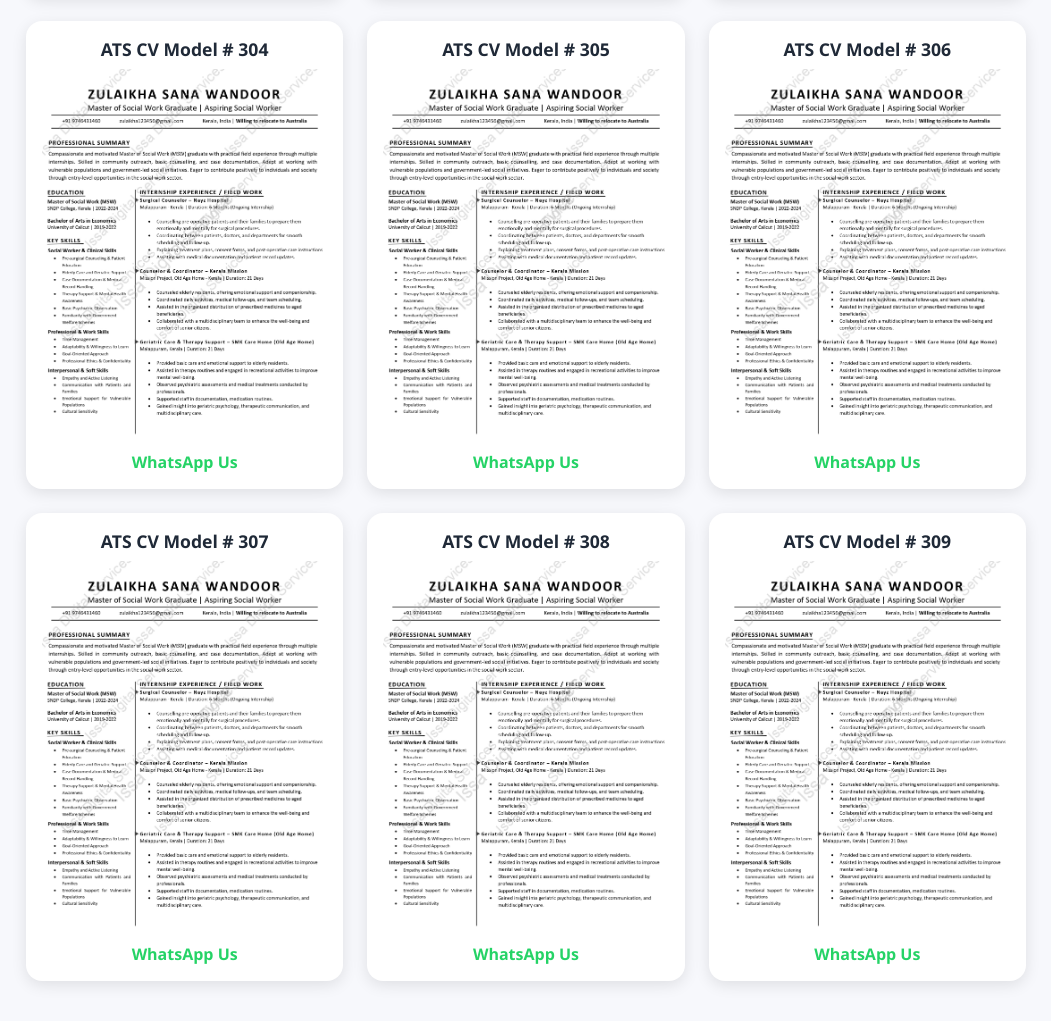
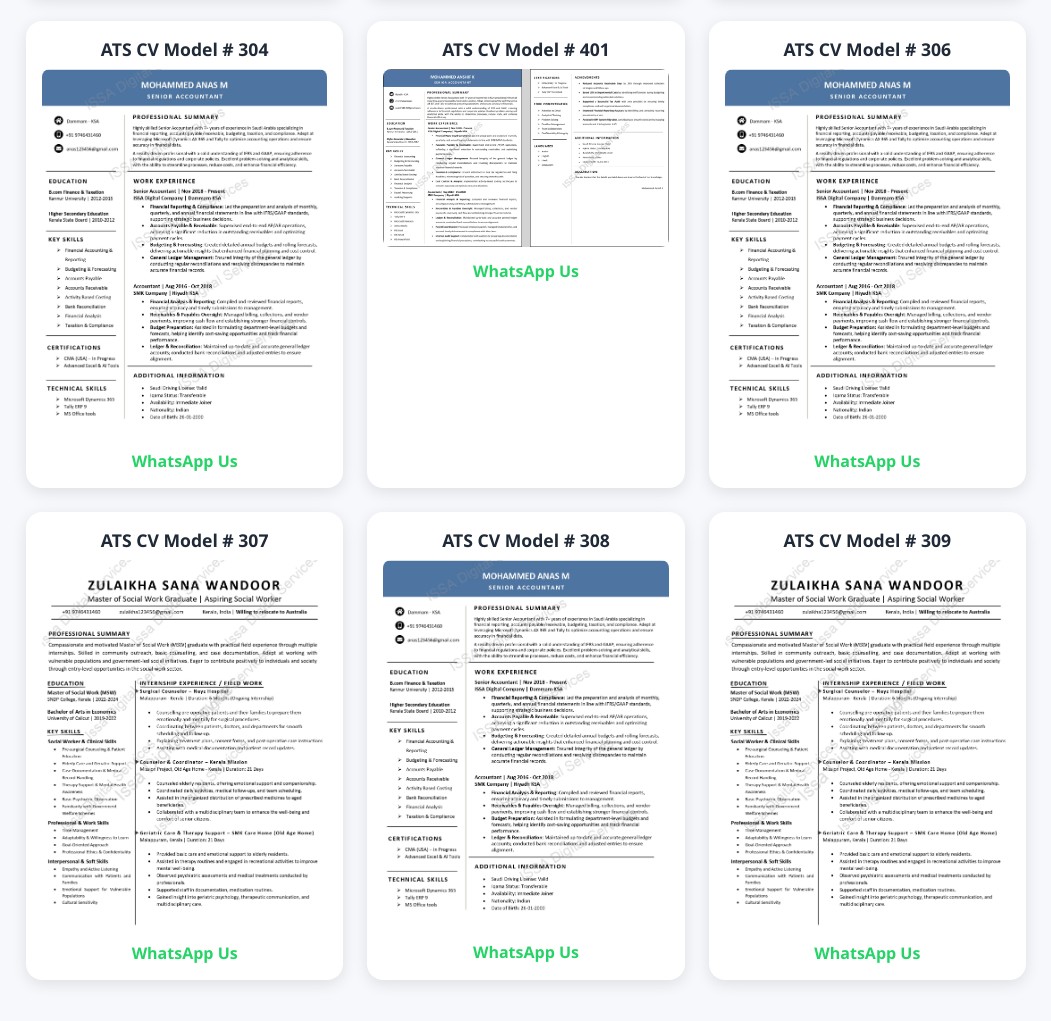
Before and after one commit to issadigitalservices/Issadigitalservices, a plain HTML site: page ats-models.html in a window 1280 px wide. Shown: the part 608-1629 px from the top of the page, without its empty margins (114-1165 px from the left). Drawn offline with Linux system fonts and the light colour scheme.

Commit message:
Updated index.html with new content

```diff
--- a/ats-models.html
+++ b/ats-models.html
@@ -75,7 +75,7 @@
 
     <div class="cv-card">
       <div class="cv-title">ATS CV Model # 302</div>
-      <img src="assets/Images/Ats-301.jpg" alt="ATS CV 302" />
+      <img src="assets/Images/Ats-302.jpg" alt="ATS CV 302" />
       <a class="whatsapp-link" href="https://wa.me/919746431460?text=I'm%20interested%20in%20CV%20302" target="_blank">WhatsApp Us</a>
     </div>
 
@@ -87,19 +87,19 @@
 
     <div class="cv-card">
       <div class="cv-title">ATS CV Model # 304</div>
-      <img src="assets/Images/Ats-301.jpg" alt="ATS CV 304" />
+      <img src="assets/Images/Ats-302.jpg" alt="ATS CV 304" />
       <a class="whatsapp-link" href="https://wa.me/919746431460?text=I'm%20interested%20in%20CV%20304" target="_blank">WhatsApp Us</a>
     </div>
 
     <div class="cv-card">
-      <div class="cv-title">ATS CV Model # 305</div>
-      <img src="assets/Images/Ats-301.jpg" alt="ATS CV 305" />
+      <div class="cv-title">ATS CV Model # 401</div>
+      <img src="assets/Images/Ats-401.jpg" alt="ATS CV 305" />
       <a class="whatsapp-link" href="https://wa.me/919746431460?text=I'm%20interested%20in%20CV%20305" target="_blank">WhatsApp Us</a>
     </div>
 
     <div class="cv-card">
       <div class="cv-title">ATS CV Model # 306</div>
-      <img src="assets/Images/Ats-301.jpg" alt="ATS CV 306" />
+      <img src="assets/Images/Ats-302.jpg" alt="ATS CV 306" />
       <a class="whatsapp-link" href="https://wa.me/919746431460?text=I'm%20interested%20in%20CV%20306" target="_blank">WhatsApp Us</a>
     </div>
 
@@ -111,7 +111,7 @@
 
     <div class="cv-card">
       <div class="cv-title">ATS CV Model # 308</div>
-      <img src="assets/Images/Ats-301.jpg" alt="ATS CV 308" />
+      <img src="assets/Images/Ats-302.jpg" alt="ATS CV 308" />
       <a class="whatsapp-link" href="https://wa.me/919746431460?text=I'm%20interested%20in%20CV%20308" target="_blank">WhatsApp Us</a>
     </div>
 
```
Also changed, not shown: assets/Images/Ats-302.jpg (added), assets/Images/Ats-401.jpg (added).
